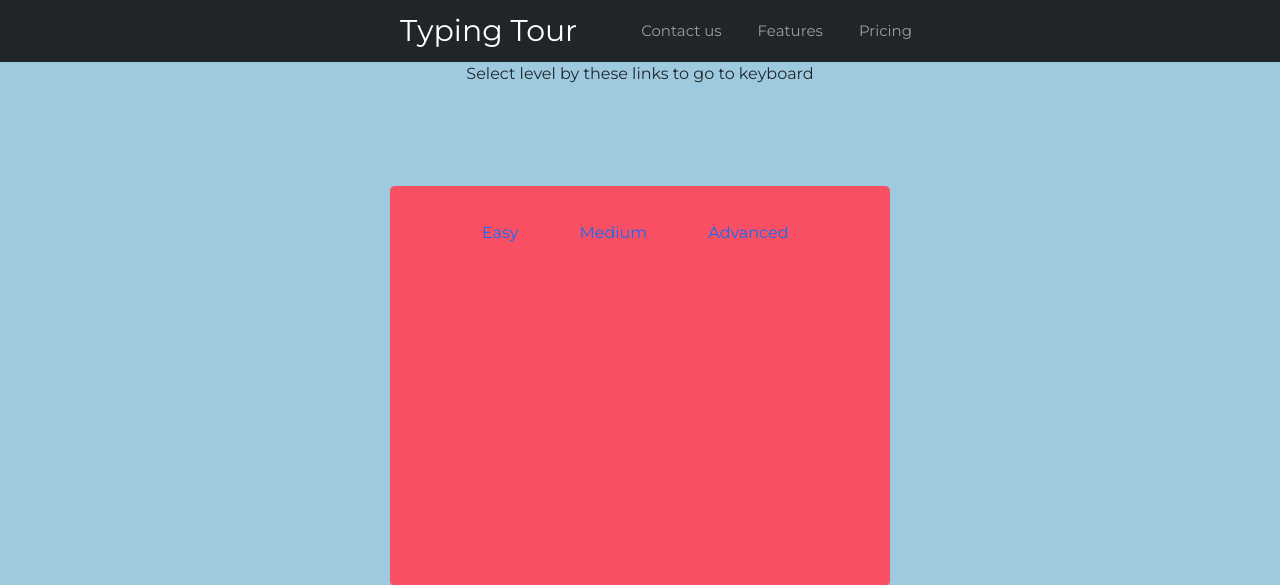
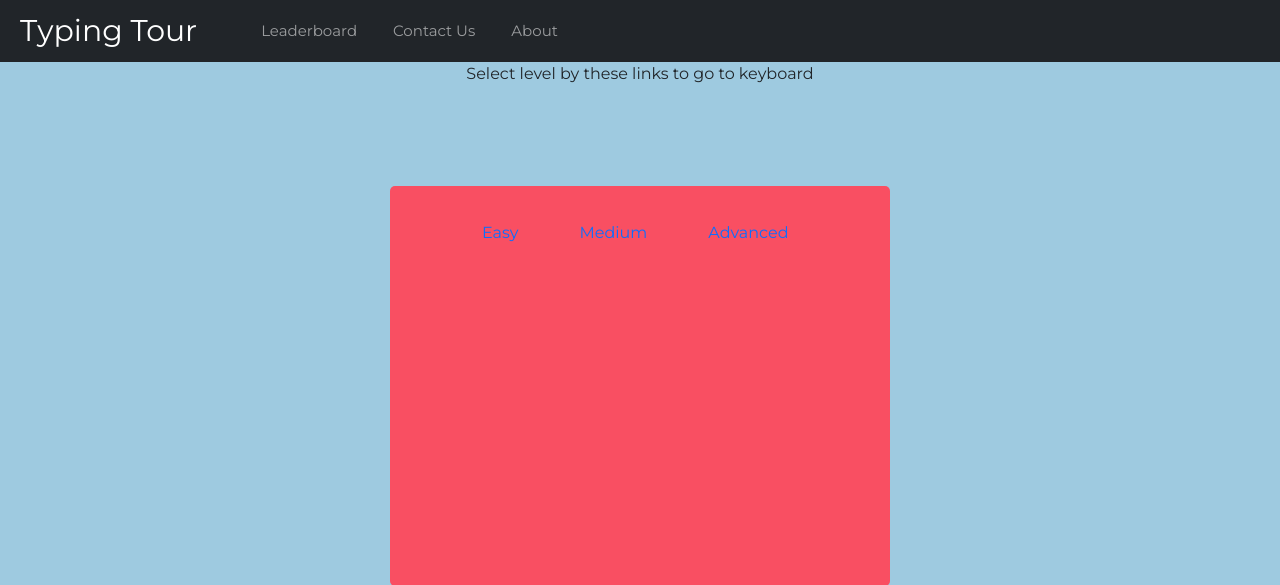
Before and after one commit to omkar1728/Typing-Tour, a Django app: page /home/base in a window 1280 px wide. Shown: the top 585 px of the page. Run offline with Django 3.2, Linux system fonts and the light colour scheme.

Commit message:
base.html navbar done

```diff
--- a/TEMPLATE/base.html
+++ b/TEMPLATE/base.html
@@ -12,15 +12,15 @@
         <nav class="navbar navbar-expand-sm navbar-dark bg-dark">
             <a href="#" class="navbar-brand mb-0 h1">Typing Tour</a>
             <div class="collapse navbar-collapse" id="navbarNav">
-                <ul class="navbar-nav">
+                <ul class="navbar-nav";>
                     <li class="nav-item active">
-                        <a href="#" class="nav-link">Contact us</a>
+                        <a href="{% url 'leaderboard' %}" class="nav-link">Leaderboard</a>
                     </li>
                     <li class="nav-item active">
-                        <a href="#" class="nav-link">Features</a>
+                        <a href="{% url 'contactUs' %}" class="nav-link">Contact Us</a>
                     </li>
                     <li class="nav-item active">
-                        <a href="#" class="nav-link">Pricing</a>
+                        <a href="{% url 'about us' %}" class="nav-link">About</a>
                     </li>
                 </ul>
 
@@ -50,7 +50,7 @@
                     @import url('https://fonts.googleapis.com/css?family=Montserrat:400,600,700&display=swap');
 .navbar-brand{
 	font-size: 30px;
-	padding-left: 400px;
+	padding-left: 20px;
 	padding-top: 5px;
 }
 .nav-item{
--- a/home/urls.py
+++ b/home/urls.py
@@ -6,4 +6,5 @@ urlpatterns = [
     path('/',views.home),
     path('/base',views.base,name=  'base'),
     path('/keyboard',views.keyboard,name='keyboard'),
+
 ]
--- a/home/views.py
+++ b/home/views.py
@@ -4,8 +4,6 @@ from django.shortcuts import render
 def home(request):
     return render(request,'home.html')
 
-def leaderboard(request):
-    return render(request,'leaderboard.html')
 
 def base(request):
     return render(request,'base.html')
```
Also changed, not shown: 1 other file.
